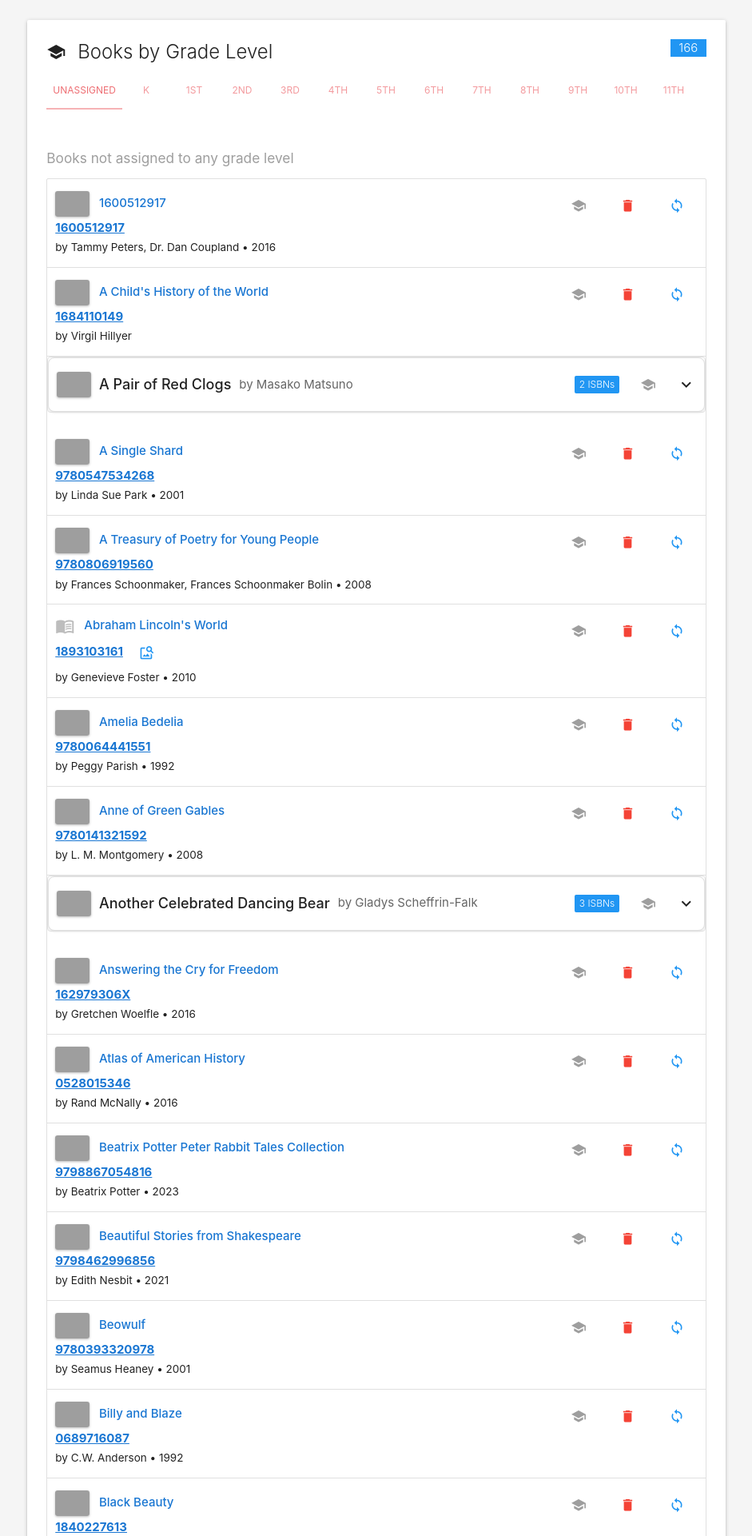
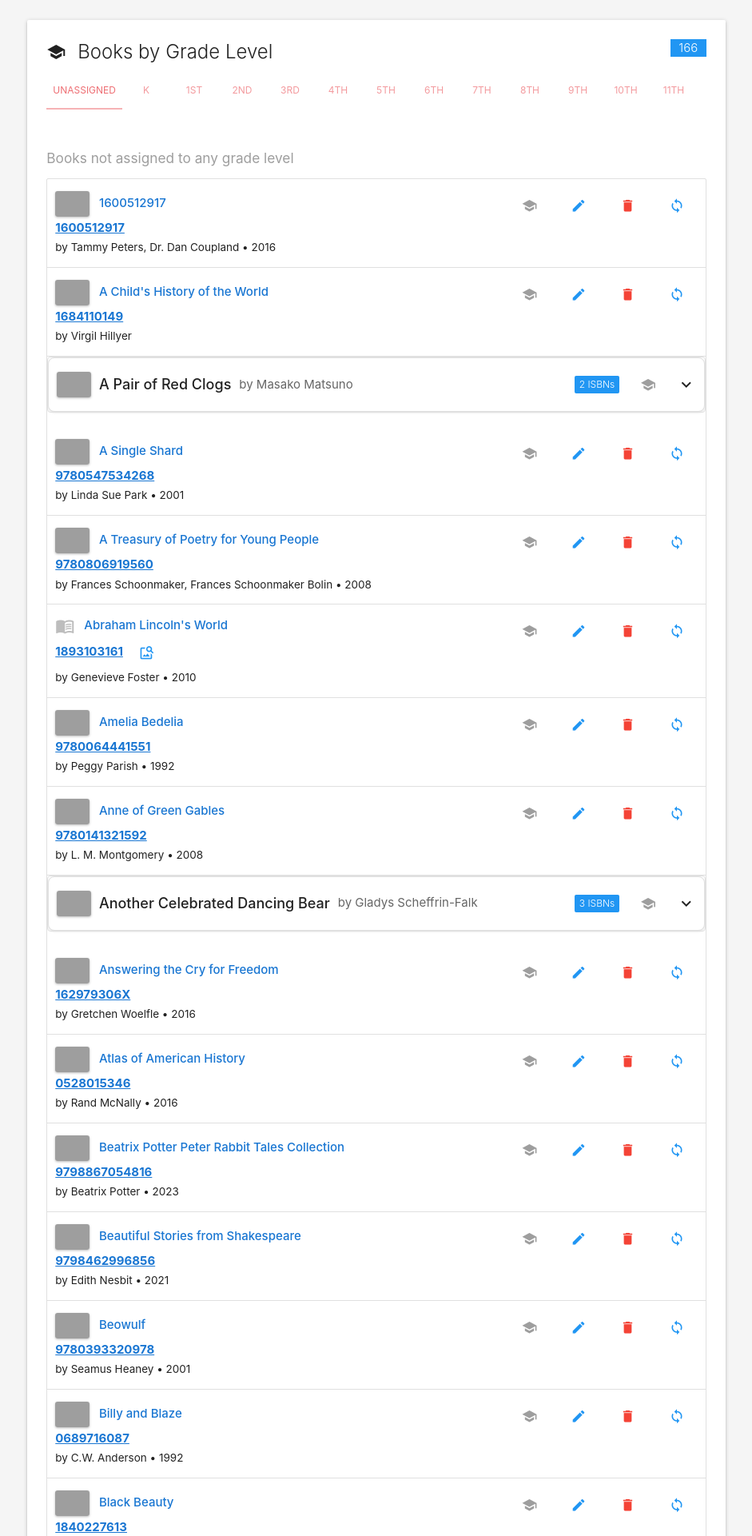
Before and after one commit to zachEastin/books_findr, a Flask app: page /admin in a window 1280 px wide. Shown: the part 952-2873 px from the top of the page at 80% size, without its empty margins (169-1110 px from the left). Run offline with Flask 3, Linux system fonts and the light colour scheme; data that the repository does not hold is empty; some libraries are stand-ins or nearby versions; grey boxes are pictures that could not be loaded.

Commit message:
add functionality to update ISBN metadata via API and implement edit modal in admin interface

```diff
--- a/app.py
+++ b/app.py
@@ -1748,6 +1748,40 @@ def add_book_manual():
         return jsonify({"error": str(e)}), 500
 
 
+@app.route("/api/books/<title>/<isbn>", methods=["PUT", "PATCH"])
+def update_isbn_metadata(title, isbn):
+    """Update metadata for a specific ISBN under a book title"""
+    try:
+        books_file = BASE_DIR / "books.json"
+        if not books_file.exists():
+            return jsonify({"error": "No books file found"}), 404
+        books = json.loads(books_file.read_bytes())
+        if title not in books:
+            return jsonify({"error": "Book title not found"}), 404
+        isbn_list = books[title]
+        found = False
+        for item in isbn_list:
+            if isbn in item:
+                found = True
+                metadata = item[isbn]
+                data = request.json or {}
+                # Only update allowed fields
+                for field in ["title", "authors", "publisher", "year", "icon_url", "notes"]:
+                    if field in data:
+                        metadata[field] = data[field]
+                # If authors is a string, convert to list
+                if isinstance(metadata.get("authors"), str):
+                    metadata["authors"] = [a.strip() for a in metadata["authors"].split(",") if a.strip()]
+                break
+        if not found:
+            return jsonify({"error": "ISBN not found"}), 404
+        books_file.write_text(json.dumps(books, indent=4))
+        return jsonify({"message": f"ISBN {isbn} updated for {title}"})
+    except Exception as e:
+        logger.error(f"Error updating ISBN: {e}")
+        return jsonify({"error": str(e)}), 500
+
+
 if __name__ == "__main__":
     logger.info("Starting Book Price Tracker Flask app")
 
--- a/templates/admin.html
+++ b/templates/admin.html
@@ -500,6 +500,7 @@
     <script>
         // Global variables
         let currentSearchQuery = '';
+        var editIsbnContext = { title: '', isbn: '' };
 
         // Initialize Materialize components
         document.addEventListener('DOMContentLoaded', function () {
@@ -873,6 +874,7 @@
                             <li><a href="#!" onclick="moveBookToGrade('${title.replace(/'/g, "\\'")}', '11th Grade')">11th Grade</a></li>
                             <li><a href="#!" onclick="moveBookToGrade('${title.replace(/'/g, "\\'")}', '12th Grade')">12th Grade</a></li>
                         </ul>
+                        <button class="btn-flat blue-text" onclick="openEditIsbnModal('${title.replace(/'/g, "\\'")}', '${isbn}', decodeURIComponent('${encodeURIComponent(JSON.stringify(meta))}'))" title="Edit"><i class="material-icons">edit</i></button>
                         <button class="btn-flat red-text" onclick="removeISBN('${title.replace(/'/g, "\\'")}', '${isbn}')" title="Remove"><i class="material-icons">delete</i></button>
                         <button class="btn-flat blue-text" onclick="scrapeISBN('${isbn}')" title="Scrape"><i class="material-icons">sync</i></button>
                     </div>
@@ -935,6 +937,7 @@
                             </div>
                         </div>
                         <div class="isbn-actions">
+                            <button class="btn-flat blue-text" onclick="openEditIsbnModal('${title.replace(/'/g, "\\'")}', '${isbn}', decodeURIComponent('${encodeURIComponent(JSON.stringify(meta))}'))" title="Edit"><i class="material-icons">edit</i></button>
                             <button class="btn-flat red-text" onclick="removeISBN('${title.replace(/'/g, "\\'")}', '${isbn}')" title="Remove"><i class="material-icons">delete</i></button>
                             <button class="btn-flat blue-text" onclick="scrapeISBN('${isbn}')" title="Scrape"><i class="material-icons">sync</i></button>
                         </div>
@@ -1522,6 +1525,67 @@
                 });
             }
         });
+
+        // Edit ISBN metadata modal functions
+        function openEditIsbnModal(title, isbn, metaStr) {
+            let meta;
+            try {
+                meta = JSON.parse(metaStr);
+            } catch (e) {
+                meta = {};
+            }
+            editIsbnContext = { title, isbn };
+            document.getElementById('edit-title').value = meta.title || '';
+            document.getElementById('edit-authors').value = (meta.authors && Array.isArray(meta.authors)) ? meta.authors.join(', ') : (meta.authors || '');
+            document.getElementById('edit-publisher').value = meta.publisher || '';
+            document.getElementById('edit-year').value = meta.year || '';
+            document.getElementById('edit-icon-url').value = meta.icon_url || '';
+            document.getElementById('edit-notes').value = meta.notes || '';
+            M.updateTextFields();
+            const modal = M.Modal.getInstance(document.getElementById('edit-isbn-modal'));
+            modal.open();
+        }
+        async function submitEditIsbn() {
+            const title = editIsbnContext.title;
+            const isbn = editIsbnContext.isbn;
+            const data = {
+                title: document.getElementById('edit-title').value.trim(),
+                authors: document.getElementById('edit-authors').value.trim(),
+                publisher: document.getElementById('edit-publisher').value.trim(),
+                year: document.getElementById('edit-year').value.trim(),
+                icon_url: document.getElementById('edit-icon-url').value.trim(),
+                notes: document.getElementById('edit-notes').value.trim(),
+            };
+            // Convert authors to array if not empty
+            if (data.authors) {
+                data.authors = data.authors.split(',').map(a => a.trim()).filter(Boolean);
+            }
+            try {
+                const response = await fetch(`/api/books/${encodeURIComponent(title)}/${isbn}`, {
+                    method: 'PUT',
+                    headers: { 'Content-Type': 'application/json' },
+                    body: JSON.stringify(data)
+                });
+                const result = await response.json();
+                if (response.ok) {
+                    M.toast({ html: result.message, classes: 'green' });
+                    const modal = M.Modal.getInstance(document.getElementById('edit-isbn-modal'));
+                    modal.close();
+                    loadISBNs();
+                } else {
+                    M.toast({ html: result.error || 'Failed to update ISBN', classes: 'red' });
+                }
+            } catch (error) {
+                console.error('Error updating ISBN:', error);
+                M.toast({ html: 'Error updating ISBN', classes: 'red' });
+            }
+        }
+
+        // Materialize modal initialization
+        document.addEventListener('DOMContentLoaded', function () {
+            var editModalEl = document.getElementById('edit-isbn-modal');
+            if (editModalEl) M.Modal.init(editModalEl);
+        });
     </script>
 
     <!-- Manual Book Entry Modal -->
@@ -1611,6 +1675,51 @@
             </button>
         </div>
     </div>
+
+    <!-- Edit ISBN Modal -->
+    <div id="edit-isbn-modal" class="modal modal-fixed-footer">
+        <div class="modal-content">
+            <h4>Edit ISBN Metadata</h4>
+            <div class="row">
+                <div class="input-field col s12">
+                    <input id="edit-title" type="text" class="validate" required>
+                    <label for="edit-title">Book Title <span class="red-text">*</span></label>
+                </div>
+            </div>
+            <div class="row">
+                <div class="input-field col s12">
+                    <input id="edit-authors" type="text" class="validate">
+                    <label for="edit-authors">Authors (comma-separated)</label>
+                </div>
+            </div>
+            <div class="row">
+                <div class="input-field col s6">
+                    <input id="edit-publisher" type="text" class="validate">
+                    <label for="edit-publisher">Publisher</label>
+                </div>
+                <div class="input-field col s6">
+                    <input id="edit-year" type="text" class="validate">
+                    <label for="edit-year">Year</label>
+                </div>
+            </div>
+            <div class="row">
+                <div class="input-field col s12">
+                    <input id="edit-icon-url" type="url" class="validate">
+                    <label for="edit-icon-url">Icon URL</label>
+                </div>
+            </div>
+            <div class="row">
+                <div class="input-field col s12">
+                    <input id="edit-notes" type="text" class="validate">
+                    <label for="edit-notes">Notes</label>
+                </div>
+            </div>
+        </div>
+        <div class="modal-footer">
+            <button class="modal-close btn-flat">Cancel</button>
+            <button class="btn blue" onclick="submitEditIsbn()"><i class="material-icons left">save</i>Save Changes</button>
+        </div>
+    </div>
 </body>
 
 </html>
```
